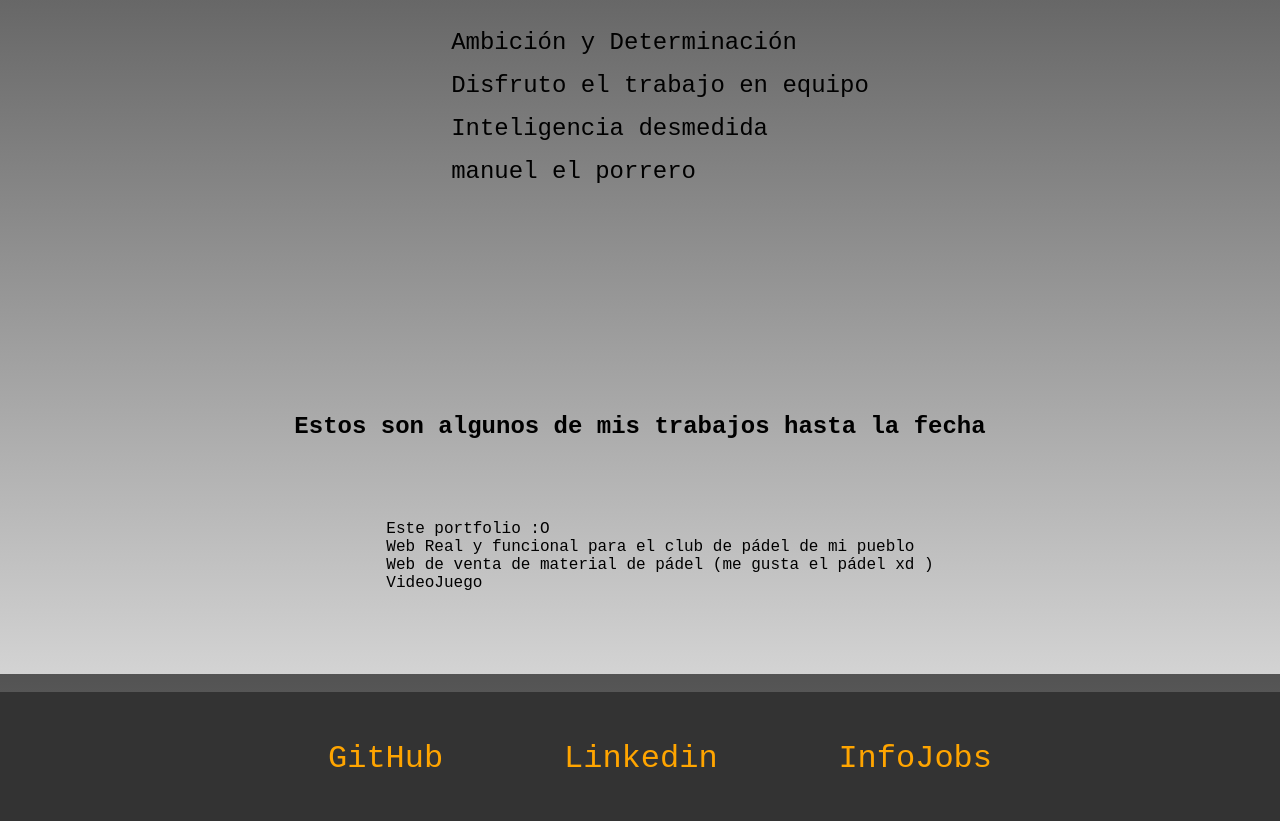
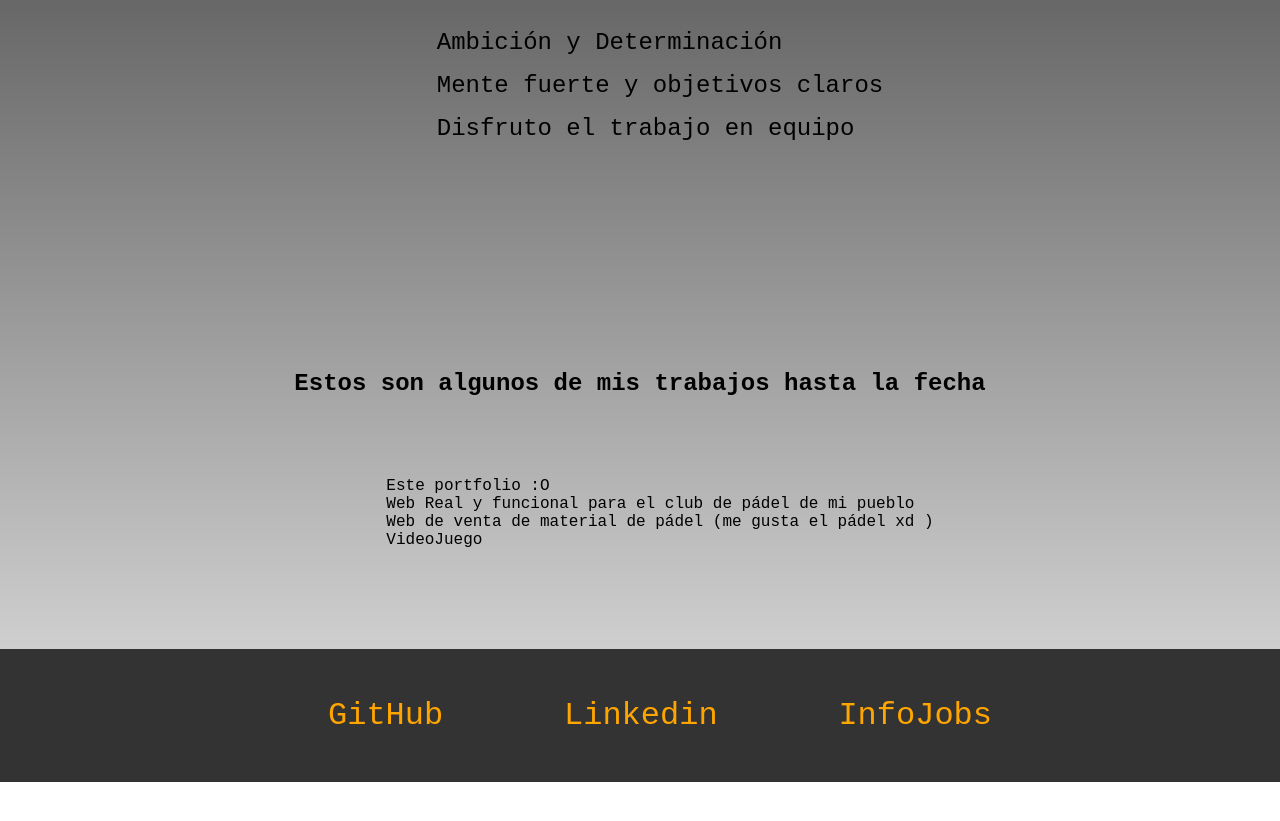
Before and after one commit to Blanck1301/Blanck1301, a plain HTML site: page index.html in a window 1280 px wide. Shown: the part 1726-2547 px from the top of the page. After the commit the page ends 2508 px from the top, so only its background shows below. Drawn offline with Linux system fonts and the light colour scheme; a web font is replaced by a local one.

Commit message:
primer commit desde laptop

```diff
--- a/index.html
+++ b/index.html
@@ -48,10 +48,8 @@
                 <h3> Mis fortalezas: </h3>
                 <ul class="fortalezas">
                     <li>Ambición y Determinación</li>
+                    <li>Mente fuerte y objetivos claros</li>
                     <li>Disfruto el trabajo en equipo</li>
-                    <li>Inteligencia desmedida</li>
-                    <li>manuel el porrero</li>
-                    <li></li>
                 </ul>
 
             </section>
```
